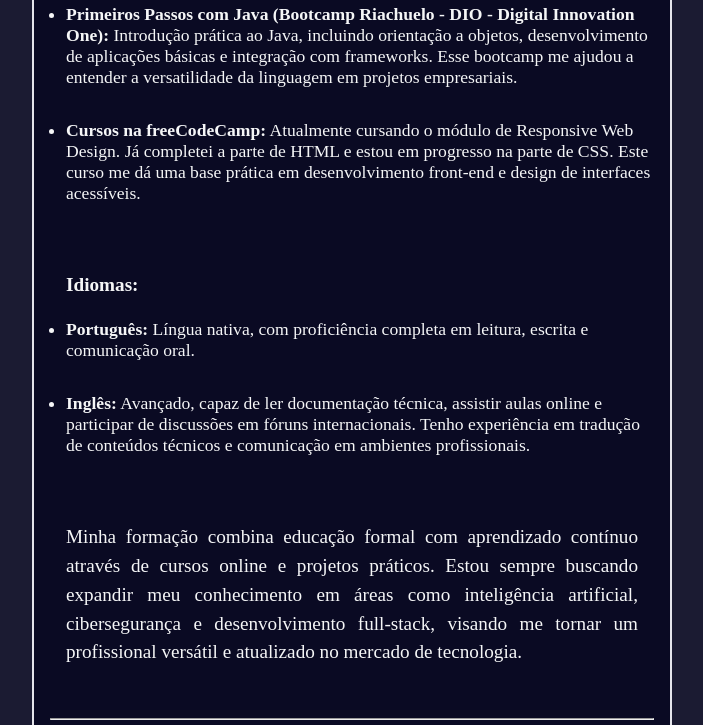
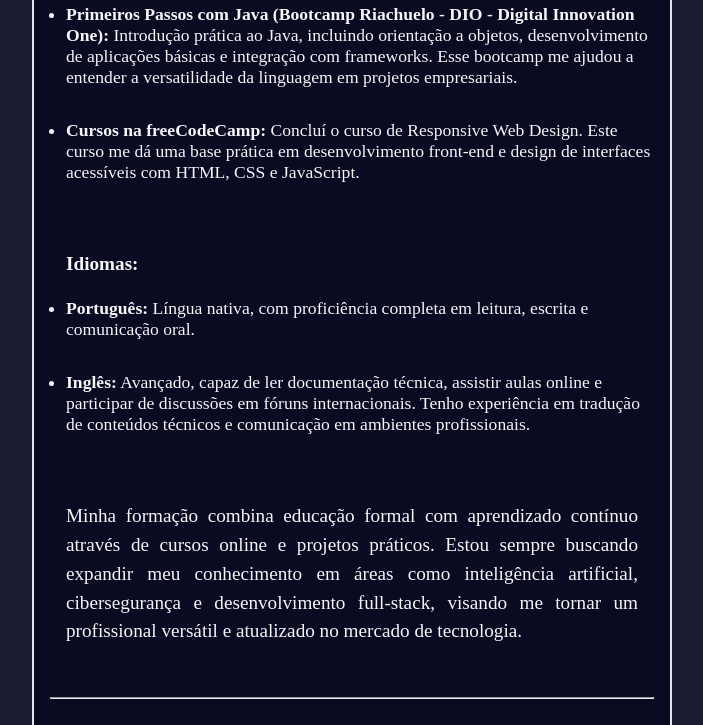
Before and after one commit to FernandoFStack/Fernando-Fernandes-Leite, a plain HTML site: page index.html in a window 1280 px wide. Shown: the part 1500-2225 px from the top of the page, without its empty margins (288-991 px from the left). Drawn offline with Linux system fonts and the light colour scheme.

Commit message:
Update freeCodeCamp course status in index.html

```diff
--- a/index.html
+++ b/index.html
@@ -50,7 +50,7 @@
             <ul class="contribuicoes">
                 <li class="contri"><strong>Python do Básico ao Avançado (Huawei ICT Academy / Fatec):</strong> Certificação completa em Python, cobrindo desde conceitos fundamentais até aplicações avançadas. Esse curso reforçou minha habilidade em lógica de programação e me preparou para resolver problemas práticos utilizando a linguagem.</li>
                 <li class="contri"><strong>Primeiros Passos com Java (Bootcamp Riachuelo - DIO - Digital Innovation One):</strong> Introdução prática ao Java, incluindo orientação a objetos, desenvolvimento de aplicações básicas e integração com frameworks. Esse bootcamp me ajudou a entender a versatilidade da linguagem em projetos empresariais.</li>
-                <li class="contri"><strong>Cursos na freeCodeCamp:</strong> Atualmente cursando o módulo de Responsive Web Design. Já completei a parte de HTML e estou em progresso na parte de CSS. Este curso me dá uma base prática em desenvolvimento front-end e design de interfaces acessíveis.</li>
+                <li class="contri"><strong>Cursos na freeCodeCamp:</strong> Concluí o curso de Responsive Web Design. Este curso me dá uma base prática em desenvolvimento front-end e design de interfaces acessíveis com HTML, CSS e JavaScript.</li>
             </ul>
             <p class="conteudo"><strong>Idiomas:</strong></p>
             <ul class="contribuicoes">
```
